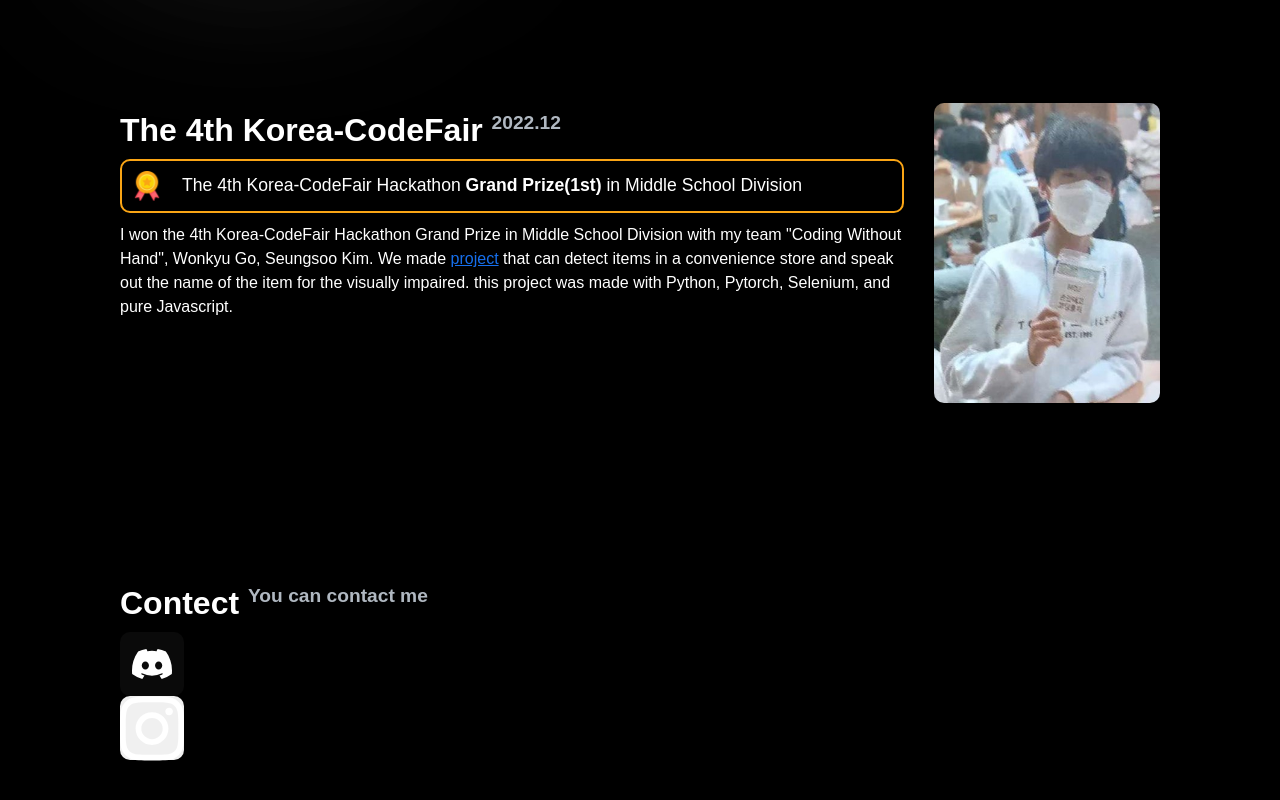
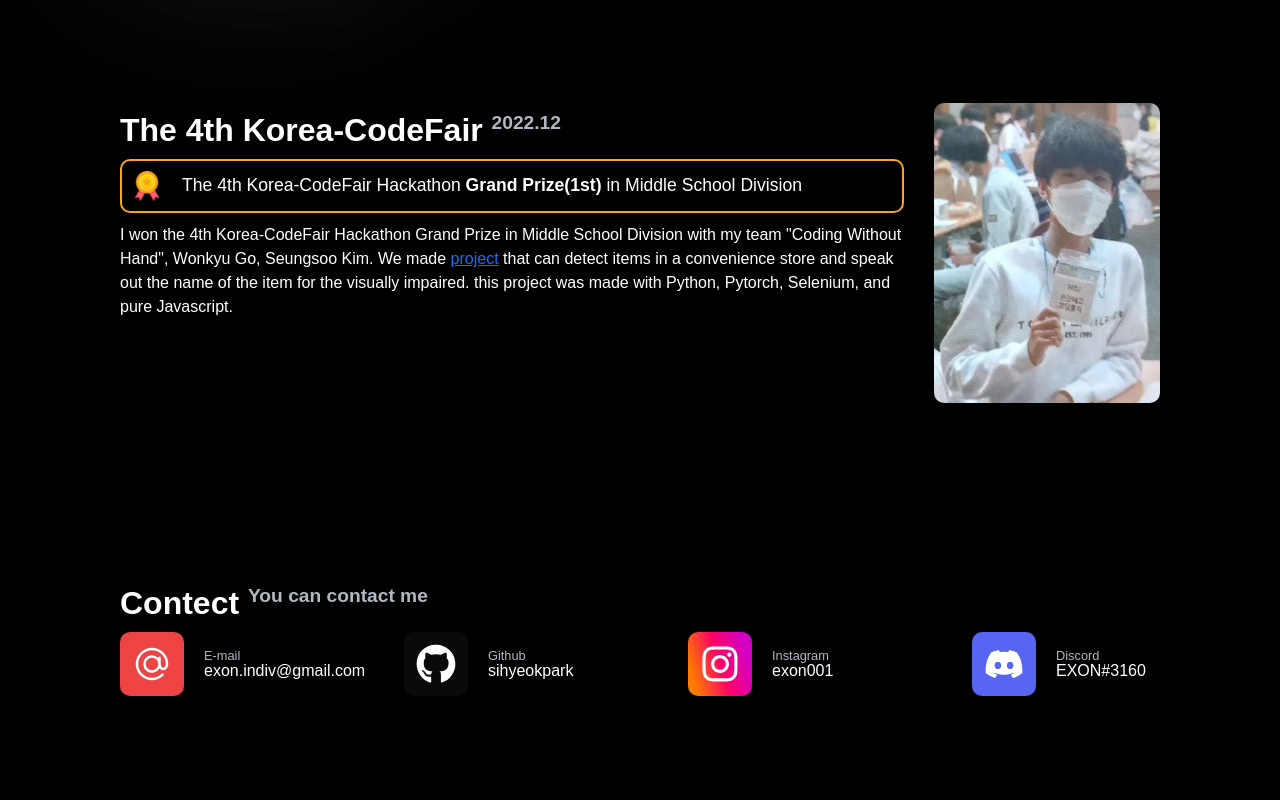
Before and after one commit to sihyeokpark/exon.kr, a React (Create React App) app in the folder app/: page / in a window 1280 px wide. Shown: the part 325-1125 px from the top of the page. Built offline with nearby package versions, Linux system fonts and the light colour scheme; a web font is replaced by a local one.

Commit message:
Update: contact

```diff
--- a/app/src/App.tsx
+++ b/app/src/App.tsx
@@ -54,14 +54,44 @@
                 </section>
                 <section>
                     <h1>Contect <sup>You can contact me</sup></h1>
-                    <p>
-                        <div className='discord'>
-                            <img src={discord} height='30px'></img>
+                    <div className='contactList'>
+                        <div className='contact'>
+                            <div className='plat email'>
+                                <svg xmlns="http://www.w3.org/2000/svg" viewBox="0 0 24 24"><path fill="currentColor" d="M17.834 6.166a8.25 8.25 0 100 11.668.75.75 0 011.06 1.06c-3.807 3.808-9.98 3.808-13.788 0-3.808-3.807-3.808-9.98 0-13.788 3.807-3.808 9.98-3.808 13.788 0A9.722 9.722 0 0121.75 12c0 .975-.296 1.887-.809 2.571-.514.685-1.28 1.179-2.191 1.179-.904 0-1.666-.487-2.18-1.164a5.25 5.25 0 11-.82-6.26V8.25a.75.75 0 011.5 0V12c0 .682.208 1.27.509 1.671.3.401.659.579.991.579.332 0 .69-.178.991-.579.3-.4.509-.99.509-1.671a8.222 8.222 0 00-2.416-5.834zM15.75 12a3.75 3.75 0 10-7.5 0 3.75 3.75 0 007.5 0z"></path></svg>
+                            </div>
+                            <div className='user'>
+                                <span className='platform'>E-mail</span>
+                                <span>exon.indiv@gmail.com</span>
+                            </div>
                         </div>
-                        <div className='instagram'>
-                            <svg xmlns="http://www.w3.org/2000/svg" viewBox="0 0 448 512"><path fill="currentColor" d="M224.1 141c-63.6 0-114.9 51.3-114.9 114.9s51.3 114.9 114.9 114.9S339 319.5 339 255.9 287.7 141 224.1 141zm0 189.6c-41.1 0-74.7-33.5-74.7-74.7s33.5-74.7 74.7-74.7 74.7 33.5 74.7 74.7-33.6 74.7-74.7 74.7zm146.4-194.3c0 14.9-12 26.8-26.8 26.8-14.9 0-26.8-12-26.8-26.8s12-26.8 26.8-26.8 26.8 12 26.8 26.8zm76.1 27.2c-1.7-35.9-9.9-67.7-36.2-93.9-26.2-26.2-58-34.4-93.9-36.2-37-2.1-147.9-2.1-184.9 0-35.8 1.7-67.6 9.9-93.9 36.1s-34.4 58-36.2 93.9c-2.1 37-2.1 147.9 0 184.9 1.7 35.9 9.9 67.7 36.2 93.9s58 34.4 93.9 36.2c37 2.1 147.9 2.1 184.9 0 35.9-1.7 67.7-9.9 93.9-36.2 26.2-26.2 34.4-58 36.2-93.9 2.1-37 2.1-147.8 0-184.8zM398.8 388c-7.8 19.6-22.9 34.7-42.6 42.6-29.5 11.7-99.5 9-132.1 9s-102.7 2.6-132.1-9c-19.6-7.8-34.7-22.9-42.6-42.6-11.7-29.5-9-99.5-9-132.1s-2.6-102.7 9-132.1c7.8-19.6 22.9-34.7 42.6-42.6 29.5-11.7 99.5-9 132.1-9s102.7-2.6 132.1 9c19.6 7.8 34.7 22.9 42.6 42.6 11.7 29.5 9 99.5 9 132.1s2.7 102.7-9 132.1z"></path></svg>
+                        <div className='contact'>
+                            <div className='plat github'>
+                                <svg xmlns="http://www.w3.org/2000/svg" viewBox="0 0 496 512"><path fill="currentColor" d="M165.9 397.4c0 2-2.3 3.6-5.2 3.6-3.3.3-5.6-1.3-5.6-3.6 0-2 2.3-3.6 5.2-3.6 3-.3 5.6 1.3 5.6 3.6zm-31.1-4.5c-.7 2 1.3 4.3 4.3 4.9 2.6 1 5.6 0 6.2-2s-1.3-4.3-4.3-5.2c-2.6-.7-5.5.3-6.2 2.3zm44.2-1.7c-2.9.7-4.9 2.6-4.6 4.9.3 2 2.9 3.3 5.9 2.6 2.9-.7 4.9-2.6 4.6-4.6-.3-1.9-3-3.2-5.9-2.9zM244.8 8C106.1 8 0 113.3 0 252c0 110.9 69.8 205.8 169.5 239.2 12.8 2.3 17.3-5.6 17.3-12.1 0-6.2-.3-40.4-.3-61.4 0 0-70 15-84.7-29.8 0 0-11.4-29.1-27.8-36.6 0 0-22.9-15.7 1.6-15.4 0 0 24.9 2 38.6 25.8 21.9 38.6 58.6 27.5 72.9 20.9 2.3-16 8.8-27.1 16-33.7-55.9-6.2-112.3-14.3-112.3-110.5 0-27.5 7.6-41.3 23.6-58.9-2.6-6.5-11.1-33.3 2.6-67.9 20.9-6.5 69 27 69 27 20-5.6 41.5-8.5 62.8-8.5s42.8 2.9 62.8 8.5c0 0 48.1-33.6 69-27 13.7 34.7 5.2 61.4 2.6 67.9 16 17.7 25.8 31.5 25.8 58.9 0 96.5-58.9 104.2-114.8 110.5 9.2 7.9 17 22.9 17 46.4 0 33.7-.3 75.4-.3 83.6 0 6.5 4.6 14.4 17.3 12.1C428.2 457.8 496 362.9 496 252 496 113.3 383.5 8 244.8 8zM97.2 352.9c-1.3 1-1 3.3.7 5.2 1.6 1.6 3.9 2.3 5.2 1 1.3-1 1-3.3-.7-5.2-1.6-1.6-3.9-2.3-5.2-1zm-10.8-8.1c-.7 1.3.3 2.9 2.3 3.9 1.6 1 3.6.7 4.3-.7.7-1.3-.3-2.9-2.3-3.9-2-.6-3.6-.3-4.3.7zm32.4 35.6c-1.6 1.3-1 4.3 1.3 6.2 2.3 2.3 5.2 2.6 6.5 1 1.3-1.3.7-4.3-1.3-6.2-2.2-2.3-5.2-2.6-6.5-1zm-11.4-14.7c-1.6 1-1.6 3.6 0 5.9 1.6 2.3 4.3 3.3 5.6 2.3 1.6-1.3 1.6-3.9 0-6.2-1.4-2.3-4-3.3-5.6-2z"></path></svg>
+                            </div>
+                            <div className='user'>
+                                <span className='platform'>Github</span>
+                                <span>sihyeokpark</span>
+                            </div>
                         </div>
-                    </p>
+                        <div className='contact'>
+                            <div className='plat instagram'>
+                                <svg xmlns="http://www.w3.org/2000/svg" viewBox="0 0 448 512"><path fill="currentColor" d="M224.1 141c-63.6 0-114.9 51.3-114.9 114.9s51.3 114.9 114.9 114.9S339 319.5 339 255.9 287.7 141 224.1 141zm0 189.6c-41.1 0-74.7-33.5-74.7-74.7s33.5-74.7 74.7-74.7 74.7 33.5 74.7 74.7-33.6 74.7-74.7 74.7zm146.4-194.3c0 14.9-12 26.8-26.8 26.8-14.9 0-26.8-12-26.8-26.8s12-26.8 26.8-26.8 26.8 12 26.8 26.8zm76.1 27.2c-1.7-35.9-9.9-67.7-36.2-93.9-26.2-26.2-58-34.4-93.9-36.2-37-2.1-147.9-2.1-184.9 0-35.8 1.7-67.6 9.9-93.9 36.1s-34.4 58-36.2 93.9c-2.1 37-2.1 147.9 0 184.9 1.7 35.9 9.9 67.7 36.2 93.9s58 34.4 93.9 36.2c37 2.1 147.9 2.1 184.9 0 35.9-1.7 67.7-9.9 93.9-36.2 26.2-26.2 34.4-58 36.2-93.9 2.1-37 2.1-147.8 0-184.8zM398.8 388c-7.8 19.6-22.9 34.7-42.6 42.6-29.5 11.7-99.5 9-132.1 9s-102.7 2.6-132.1-9c-19.6-7.8-34.7-22.9-42.6-42.6-11.7-29.5-9-99.5-9-132.1s-2.6-102.7 9-132.1c7.8-19.6 22.9-34.7 42.6-42.6 29.5-11.7 99.5-9 132.1-9s102.7-2.6 132.1 9c19.6 7.8 34.7 22.9 42.6 42.6 11.7 29.5 9 99.5 9 132.1s2.7 102.7-9 132.1z"></path></svg>
+                            </div>
+                            <div className='user'>
+                                <span className='platform'>Instagram</span>
+                                <span>exon001</span>
+                            </div>
+                        </div>
+                        <div className='contact'>
+                            <div className='plat discord'>
+                                <svg xmlns="http://www.w3.org/2000/svg" viewBox="0 0 640 512"><path fill="currentColor" d="M524.531,69.836a1.5,1.5,0,0,0-.764-.7A485.065,485.065,0,0,0,404.081,32.03a1.816,1.816,0,0,0-1.923.91,337.461,337.461,0,0,0-14.9,30.6,447.848,447.848,0,0,0-134.426,0,309.541,309.541,0,0,0-15.135-30.6,1.89,1.89,0,0,0-1.924-.91A483.689,483.689,0,0,0,116.085,69.137a1.712,1.712,0,0,0-.788.676C39.068,183.651,18.186,294.69,28.43,404.354a2.016,2.016,0,0,0,.765,1.375A487.666,487.666,0,0,0,176.02,479.918a1.9,1.9,0,0,0,2.063-.676A348.2,348.2,0,0,0,208.12,430.4a1.86,1.86,0,0,0-1.019-2.588,321.173,321.173,0,0,1-45.868-21.853,1.885,1.885,0,0,1-.185-3.126c3.082-2.309,6.166-4.711,9.109-7.137a1.819,1.819,0,0,1,1.9-.256c96.229,43.917,200.41,43.917,295.5,0a1.812,1.812,0,0,1,1.924.233c2.944,2.426,6.027,4.851,9.132,7.16a1.884,1.884,0,0,1-.162,3.126,301.407,301.407,0,0,1-45.89,21.83,1.875,1.875,0,0,0-1,2.611,391.055,391.055,0,0,0,30.014,48.815,1.864,1.864,0,0,0,2.063.7A486.048,486.048,0,0,0,610.7,405.729a1.882,1.882,0,0,0,.765-1.352C623.729,277.594,590.933,167.465,524.531,69.836ZM222.491,337.58c-28.972,0-52.844-26.587-52.844-59.239S193.056,219.1,222.491,219.1c29.665,0,53.306,26.82,52.843,59.239C275.334,310.993,251.924,337.58,222.491,337.58Zm195.38,0c-28.971,0-52.843-26.587-52.843-59.239S388.437,219.1,417.871,219.1c29.667,0,53.307,26.82,52.844,59.239C470.715,310.993,447.538,337.58,417.871,337.58Z"></path></svg>
+                            </div>
+                            <div className='user'>
+                                <span className='platform'>Discord</span>
+                                <span>EXON#3160</span>
+                            </div>
+                        </div>
+                    </div>
                 </section>
             </div>
         </>
--- a/app/src/css/App.css
+++ b/app/src/css/App.css
@@ -136,26 +136,57 @@
     color: #166fec;
 }
 
-.discord {
+svg {
+    width: 2.5rem;
+    height: 2.5rem;
+}
+
+.plat {
     color: #ffffff;
     width: 4rem;
     height: 4rem;
     display: flex;
     align-items: center;
     justify-content: center;
-    background-color: #0a0a0a;
     border-radius: 10px;
 }
 
 .instagram {
-    color: #ffffff;
-    width: 4rem;
-    height: 4rem;
+    background-image: linear-gradient(72.44deg, #ff7a00 11.92%, #ff0169 51.56%, #d300c5 85.69%);
+}
+
+.discord {
+    background-color: #5865f2;
+}
+
+.email {
+    background-color: #ef4444;
+}
+
+.github {
+    background-color: #0a0a0a;
+}
+
+.contact {
     display: flex;
     align-items: center;
-    justify-content: center;
-    background-color: #f0f0f0;
-    border-radius: 10px;
+    gap: 20px;
+}
+
+.contact .user {
+    display: flex;
+    flex-direction: column;
+    width: 150px;
+}
+
+.user .platform {
+    font-size: 0.8rem;
+    color: var(--sub-txt);
+}
+
+.contactList {
+    display: flex;
+    gap: 50px;
 }
 
 @media screen and (max-width: 720px) {
@@ -179,6 +210,11 @@
 
     .both .right {
         text-align: center;
+    }
+
+    .contactList {
+        flex-direction: column;
+        gap: 20px;
     }
 }
 
```
